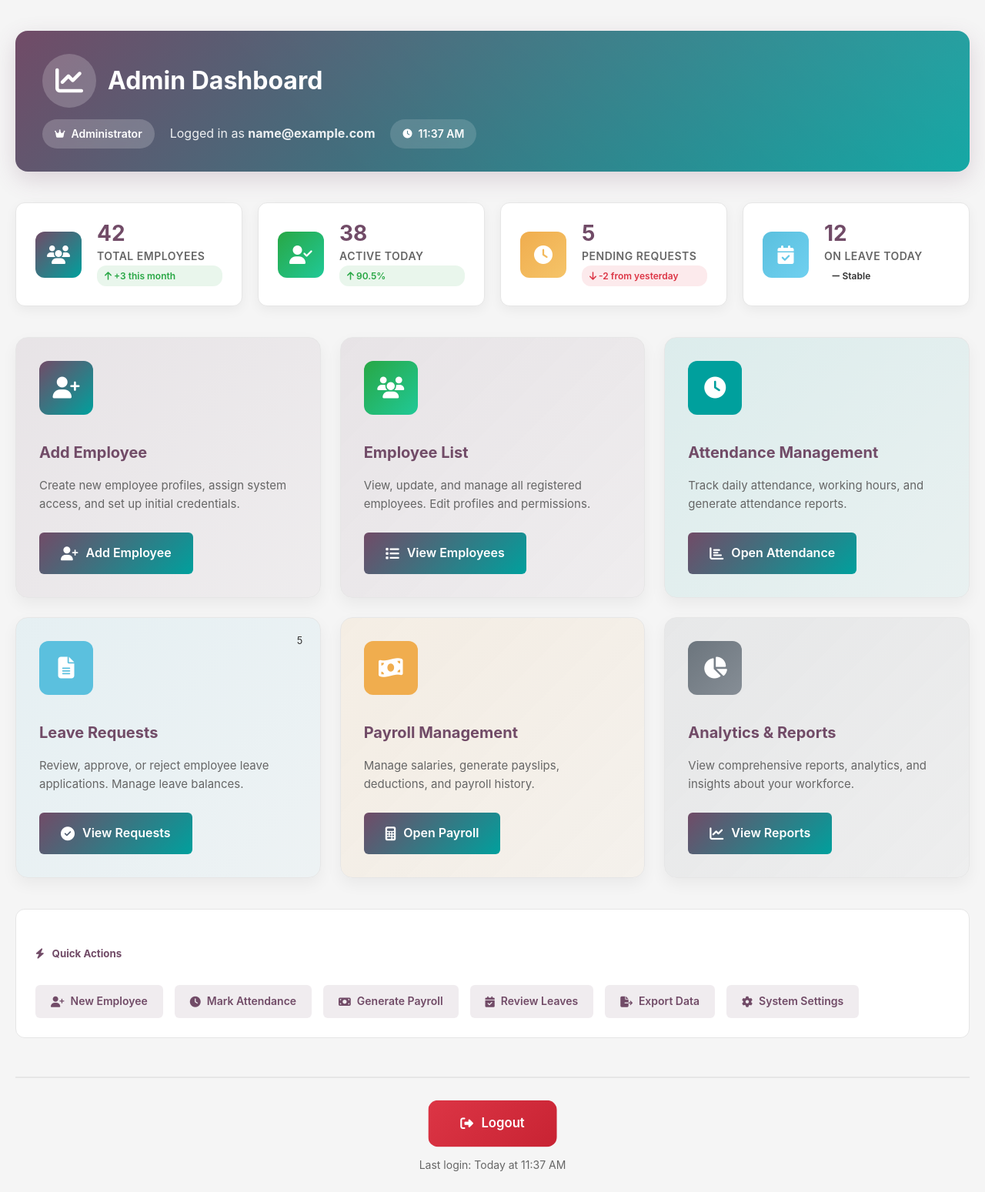
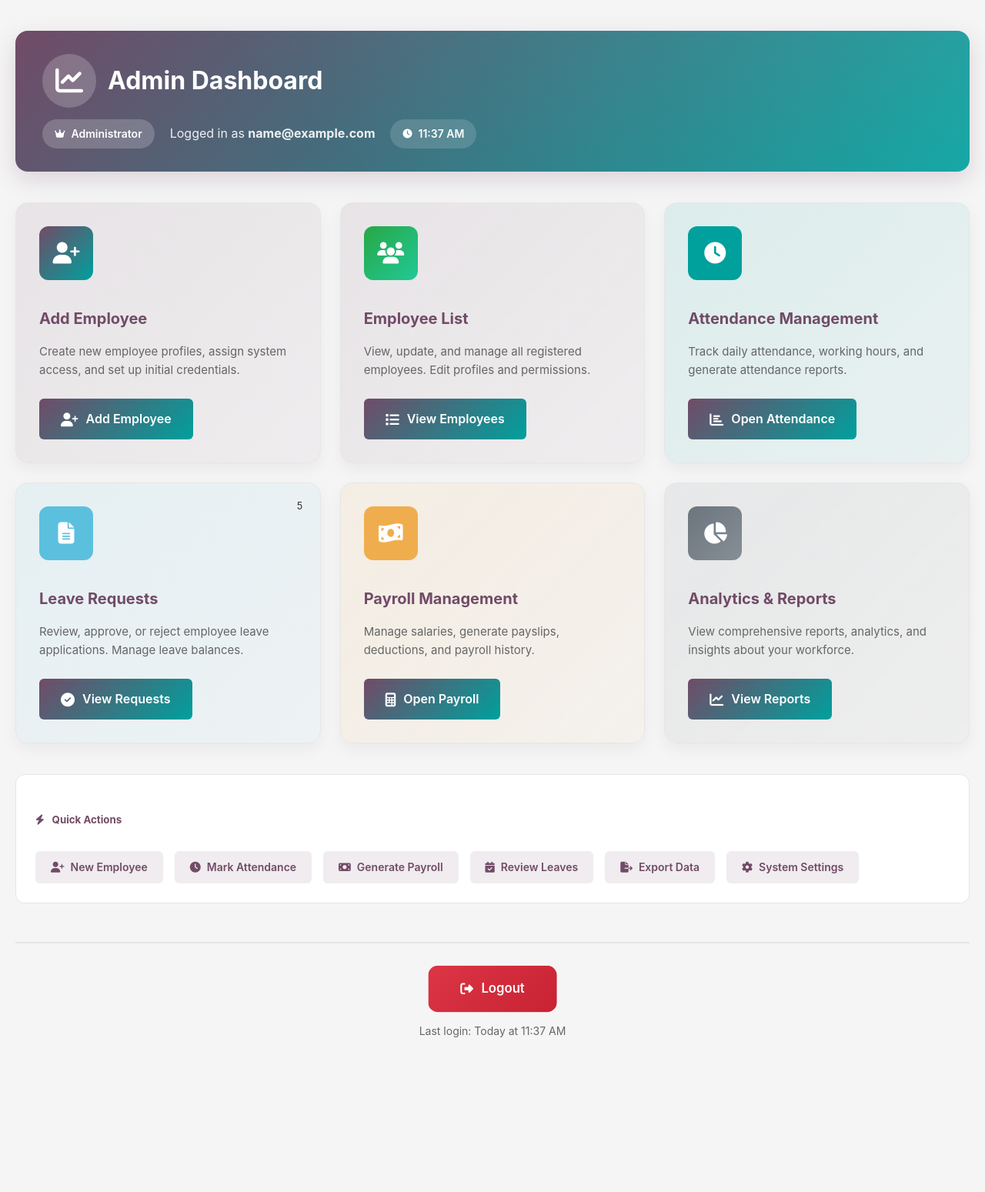
Before and after one commit to Atharav2006/Human-Resource-management-System, a PHP site: page /admin/dashboard.php in a window 1280 px wide. Shown: the top 1549 px of the page at 77% size. After the commit the page ends 1348 px from the top, so only its background shows below. Run offline with PHP 8.4, Linux system fonts and the light colour scheme; the visitor is signed in with stand-in values (Sample User, id 1).

Commit message:
Remove stats bar from dashboard
Removed the stats bar section from the dashboard.

```diff
--- a/admin/dashboard.php
+++ b/admin/dashboard.php
@@ -525,61 +525,6 @@ if (!isset($_SESSION['user_id']) || $_SESSION['role'] != 'ADMIN') {
         </div>
     </div>
 
-    <!-- Stats Bar -->
-    <div class="stats-bar">
-        <div class="stat-card">
-            <div class="stat-icon" style="background: var(--odoo-gradient);">
-                <i class="fas fa-users"></i>
-            </div>
-            <div class="stat-content">
-                <div class="stat-value">42</div>
-                <div class="stat-label">Total Employees</div>
-                <div class="stat-trend trend-up">
-                    <i class="fas fa-arrow-up"></i> +3 this month
-                </div>
-            </div>
-        </div>
-
-        <div class="stat-card">
-            <div class="stat-icon" style="background: var(--odoo-gradient-success);">
-                <i class="fas fa-user-check"></i>
-            </div>
-            <div class="stat-content">
-                <div class="stat-value">38</div>
-                <div class="stat-label">Active Today</div>
-                <div class="stat-trend trend-up">
-                    <i class="fas fa-arrow-up"></i> 90.5%
-                </div>
-            </div>
-        </div>
-
-        <div class="stat-card">
-            <div class="stat-icon" style="background: var(--odoo-gradient-warning);">
-                <i class="fas fa-clock"></i>
-            </div>
-            <div class="stat-content">
-                <div class="stat-value">5</div>
-                <div class="stat-label">Pending Requests</div>
-                <div class="stat-trend trend-down">
-                    <i class="fas fa-arrow-down"></i> -2 from yesterday
-                </div>
-            </div>
-        </div>
-
-        <div class="stat-card">
-            <div class="stat-icon" style="background: var(--odoo-gradient-info);">
-                <i class="fas fa-calendar-check"></i>
-            </div>
-            <div class="stat-content">
-                <div class="stat-value">12</div>
-                <div class="stat-label">On Leave Today</div>
-                <div class="stat-trend">
-                    <i class="fas fa-minus"></i> Stable
-                </div>
-            </div>
-        </div>
-    </div>
-
     <!-- Dashboard Cards -->
     <div class="dashboard-cards">
         <!-- Add Employee -->
```
